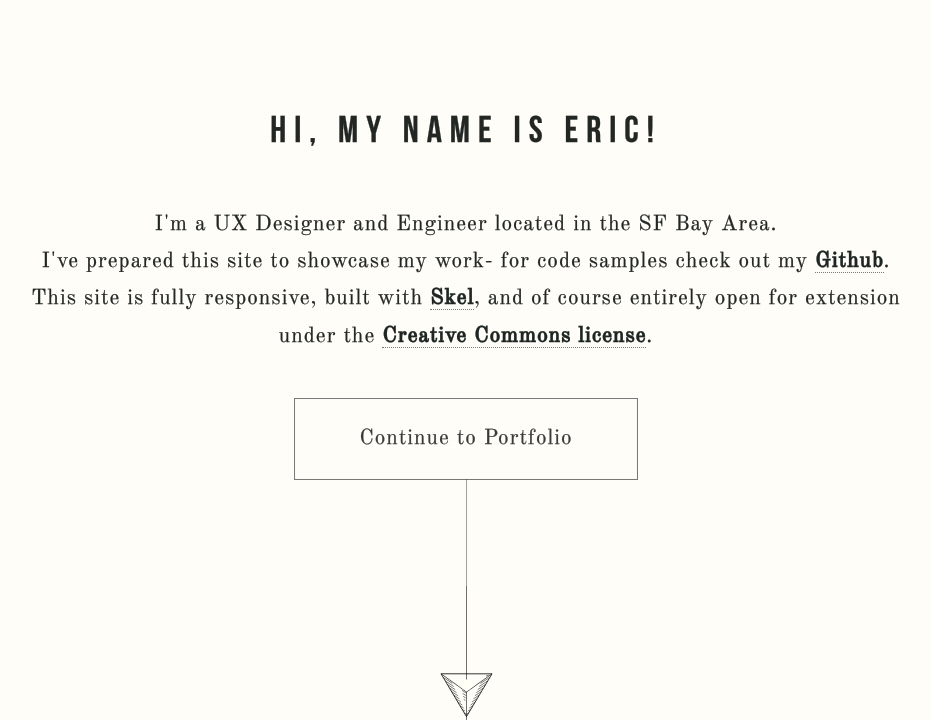
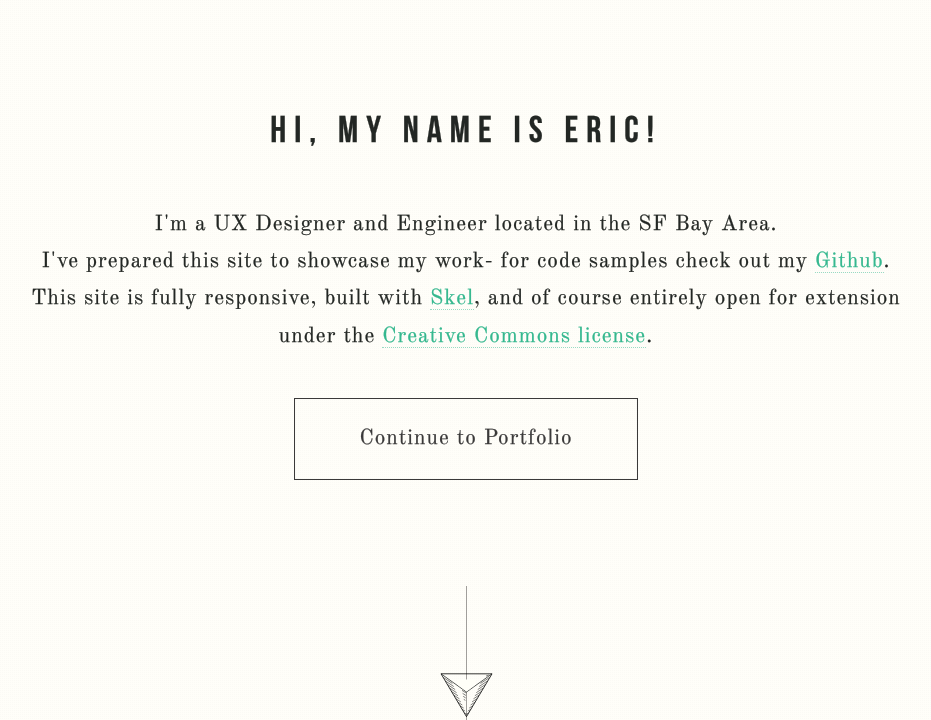
Before and after one commit to ecsmith/bleh, a PHP site: page / in a window 1280 px wide. Shown: the part 830-1550 px from the top of the page, without its empty margins (174-1105 px from the left). Run offline with PHP 8.4, Linux system fonts and the light colour scheme.

Commit message:
border2 changed

```diff
--- a/css/style.css
+++ b/css/style.css
@@ -98,7 +98,7 @@ em, i
 
 	a
 	{
-	color: rgba(32,36,34,1);
+		color: #35b88f;
 		text-shadow: 0 0 0.5px rgba(53,184,143,0.25);
 		-moz-transition: border-color 0.35s ease-in-out, color 0.35s ease-in-out;
 		-webkit-transition: border-color 0.35s ease-in-out, color 0.35s ease-in-out;
@@ -106,14 +106,13 @@ a
 		-ms-transition: border-color 0.35s ease-in-out, color 0.35s ease-in-out;
 		transition: border-color 0.35s ease-in-out, color 0.35s ease-in-out;
 		text-decoration: none;
-	font-weight: 700;
-	border-bottom: dotted 1px rgba(32,34,36,0.6);
+		border-bottom: dotted 1px rgba(53,184,143,0.5);
 	}
 
 		a:hover
 		{
-	color: #000;
-	border-bottom: dotted 1px rgba(32,34,36,.1);
+			font-weight: bolder;
+			border-bottom-color: rgba(53,184,143,0);
 		}
 
 	sub
@@ -543,7 +542,7 @@ input[type="reset"].style2,
 				background: none;
 				color: #3a3939;
 				box-shadow: inset 0 0 1px 0 #dad9d9;
-	border: solid 1px rgba(32,34,36,.6);
+				border: solid 1px ;
 			}
 
 				input[type="button"].style2:hover,
@@ -554,20 +553,6 @@ input[type="reset"].style2:hover,
 					color: rgba(67,63,64,0.5);
 					box-shadow: inset 0 0 15px rgba(255,255,255,0.01);
 					text-shadow: 0 0 0.5px rgba(255,255,255,0.25) !important;
-}
-
-input[type="button"].style2:after,
-input[type="submit"].style2:after,
-input[type="reset"].style2:after,
-.button.style2:after
-{
-	content: '';
-	display: block;
-	position: absolute;
-	top: 100%;
-	left: 50%;
-	height: 12em;
-	border-left: solid 1px rgba(67,63,64,0.5);
 				}
 
 			input[type="button"].style3,
```
Also changed, not shown: css/images/border2.svg. Lines whose indentation alone changed are shown as unchanged.
